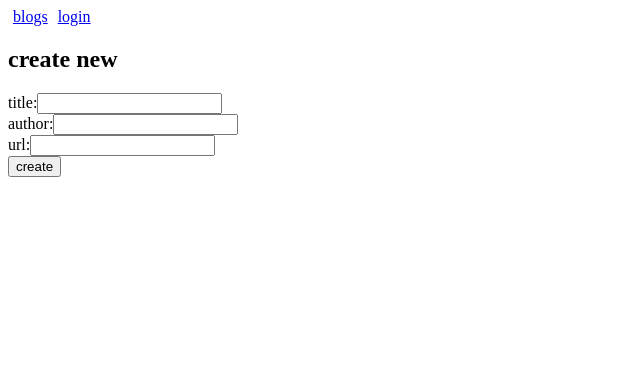
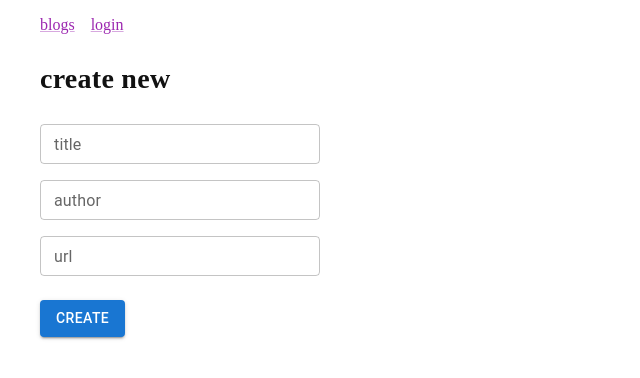
Before and after one commit to Glunomes/Fullstack-open, a React (Vite) app in the folder part5/bloglist-frontend/: page /create in a window 1280 px wide. Shown: the top 378 px of the page, without its empty margins (0-640 px from the left). Built offline with nearby package versions, Linux system fonts and the light colour scheme; no server answers.

Commit message:
5.29 styled blogs step 1

```diff
--- a/part5/bloglist-frontend/package.json
+++ b/part5/bloglist-frontend/package.json
@@ -11,6 +11,9 @@
     "test": "vitest run"
   },
   "dependencies": {
+    "@emotion/react": "^11.14.0",
+    "@emotion/styled": "^11.14.1",
+    "@mui/material": "^9.5.0",
     "axios": "^1.9.0",
     "react": "^19.1.0",
     "react-dom": "^19.1.0",
--- a/part5/bloglist-frontend/src/App.jsx
+++ b/part5/bloglist-frontend/src/App.jsx
@@ -1,15 +1,16 @@
-import { useState, useEffect, useRef } from 'react'
+import { useState, useEffect } from 'react'
+import { Box, Button, Link as MuiLink } from '@mui/material'
+import {
+  Routes, Route, Link as RouterLink, useNavigate
+} from 'react-router-dom'
+
 import blogService from './services/blogs'
 import loginService from './services/login'
 import Message from './components/Message'
 import LoginForm from './components/LoginForm'
 import BlogList from './components/BlogList'
 import BlogForm from './components/BlogForm'
-import Toggable from './components/Togglable'
 import Blog from './components/Blog'
-import {
-  Routes, Route, Link, useNavigate
-} from 'react-router-dom'
 
 const App = () => {
   const [blogs, setBlogs] = useState([])
@@ -112,40 +113,45 @@ const App = () => {
   }
 
   return (
-    <div>
-      <div>
+    <Box sx={{ pt: 1, pl: 4, pr: 4, pb: 4 }}>
       <Message message={message} />
-        <Link style={{ padding: 5 }} to="/">blogs</Link>
-        {user && <Link style={{ padding: 5 }} to='/create'>new blog</Link>}
-        {user && <button style={{ padding: 5 }} onClick={() => LogOut()}>Log Out</button>}
-        {!user &&<Link style={{ padding: 5 }} to="/login">login</Link>}
-      </div>
+
+      <Box sx={{ display: 'flex', alignItems: 'center', gap: 2, mb: 3 }}>
+        <MuiLink component={RouterLink} to="/" underline="always" color="secondary">
+          blogs
+        </MuiLink>
+        {user && (
+          <MuiLink component={RouterLink} to="/create" underline="always" color="secondary">
+            new blog
+          </MuiLink>
+        )}
+        {!user && (
+          <MuiLink component={RouterLink} to="/login" underline="always" color="secondary">
+            login
+          </MuiLink>
+        )}
+        {user && (
+          <Button size="small" variant="outlined" onClick={LogOut}>
+            Log Out
+          </Button>
+        )}
+      </Box>
+
       <Routes>
-        <Route path="/" element={<BlogList
-          blogs={blogs}
-          addLike={addLike}
-          deleteBlog={deleteBlog}
-          user={user} />} />
-        <Route path="/login" element={<LoginForm
-          handleLogin={handleLogin}
-          setUsername={setUsername}
-          username={username}
-          setPassword={setPassword}
-          password={password} />} />
-        <Route path='/blogs/:id' element={<Blog
+        <Route
+          path="/"
+          element={
+            <BlogList
               blogs={blogs}
               addLike={addLike}
               deleteBlog={deleteBlog}
               user={user}
-        />} />
-        <Route path='/create' element={<BlogForm
-          createBlog={createBlog}
-        />} />
-      </Routes>
-    </div>
-    /*<div>
-      <Message message={message} />
-      {!user && (
+            />
+          }
+        />
+        <Route
+          path="/login"
+          element={
             <LoginForm
               handleLogin={handleLogin}
               setUsername={setUsername}
@@ -153,22 +159,25 @@ const App = () => {
               setPassword={setPassword}
               password={password}
             />
-      )}
-
-      {user && (
-        <div>
-          <p>{user.name} logged in</p>
-          <button onClick={() => LogOut()}>Log Out</button>
-          {blogForm()}
-          <BlogList
+          }
+        />
+        <Route
+          path="/blogs/:id"
+          element={
+            <Blog
               blogs={blogs}
               addLike={addLike}
               deleteBlog={deleteBlog}
               user={user}
             />
-        </div>
-      )}
-    </div>*/
+          }
+        />
+        <Route
+          path="/create"
+          element={<BlogForm createBlog={createBlog} />}
+        />
+      </Routes>
+    </Box>
   )
 }
 
--- a/part5/bloglist-frontend/src/components/BlogForm.jsx
+++ b/part5/bloglist-frontend/src/components/BlogForm.jsx
@@ -1,4 +1,5 @@
 import { useState } from 'react'
+import { Box, Button, TextField, Typography } from '@mui/material'
 
 const BlogForm = ({ createBlog }) => {
   const [title, setTitle] = useState('')
@@ -20,40 +21,61 @@ const BlogForm = ({ createBlog }) => {
   }
 
   return (
-    <form onSubmit={addBlog}>
-      <h2>create new</h2>
-      <div>
-        <label>
-          title:
-          <input
-            type="text"
+    <Box>
+      <Typography
+        component="h2"
+        sx={{
+          fontFamily: 'serif',
+          fontSize: '1.75rem',
+          fontWeight: 700,
+          color: '#111',
+          mb: 3,
+        }}
+      >
+        create new
+      </Typography>
+
+      <Box
+        component="form"
+        onSubmit={addBlog}
+        sx={{
+          display: 'flex',
+          flexDirection: 'column',
+          width: 280,
+          gap: 2,
+        }}
+      >
+        <TextField
+          id="title"
+          label="title"
+          size="small"
           value={title}
           onChange={({ target }) => setTitle(target.value)}
         />
-        </label>
-      </div>
-      <div>
-        <label>
-          author:
-          <input
-            type="text"
+
+        <TextField
+          id="author"
+          label="author"
+          size="small"
           value={author}
           onChange={({ target }) => setAuthor(target.value)}
         />
-        </label>
-      </div>
-      <div>
-        <label>
-          url:
-          <input
-            type="text"
+
+        <TextField
+          id="url"
+          label="url"
+          size="small"
           value={url}
           onChange={({ target }) => setUrl(target.value)}
         />
-        </label>
-      </div>
-      <button type="submit">create</button>
-    </form>
+
+        <Box sx={{ mt: 1 }}>
+          <Button type="submit" variant="contained" color="primary">
+            CREATE
+          </Button>
+        </Box>
+      </Box>
+    </Box>
   )
 }
 
--- a/part5/bloglist-frontend/src/components/LoginForm.jsx
+++ b/part5/bloglist-frontend/src/components/LoginForm.jsx
@@ -1,3 +1,5 @@
+import { Box, Button, TextField, Typography } from '@mui/material'
+
 const LoginForm = ({
   handleLogin,
   setUsername,
@@ -6,30 +8,59 @@ const LoginForm = ({
   password,
 }) => {
   return (
-    <form onSubmit={handleLogin}>
-      <h2>log in to application</h2>
-      <div>
-        <label>
-          username
-          <input
-            type="text"
+    <Box>
+      <Typography
+        component="h2"
+        sx={{
+          fontFamily: 'serif',
+          fontSize: '1.75rem',
+          fontWeight: 700,
+          color: '#111',
+          mb: 3,
+        }}
+      >
+        Log in to application
+      </Typography>
+
+      <Box
+        component="form"
+        onSubmit={handleLogin}
+        sx={{
+          display: 'flex',
+          flexDirection: 'column',
+          width: 250,
+          gap: 2,
+        }}
+      >
+        <TextField
+          id="username"
+          label="username"
+          variant="standard"
           value={username}
           onChange={({ target }) => setUsername(target.value)}
         />
-        </label>
-      </div>
-      <div>
-        <label>
-          password
-          <input
-            type="text"
+
+        <TextField
+          id="password"
+          label="password"
+          type="password"
+          variant="standard"
           value={password}
           onChange={({ target }) => setPassword(target.value)}
         />
-        </label>
-      </div>
-      <button type="submit">login</button>
-    </form>
+
+        <Box sx={{ mt: 1 }}>
+          <Button
+            type="submit"
+            variant="contained"
+            color="primary"
+            size="medium"
+          >
+            LOGIN
+          </Button>
+        </Box>
+      </Box>
+    </Box>
   )
 }
 
```
Also changed, not shown: 1 other file (tests, documents, lock files or other folders). Lines whose indentation alone changed are shown as unchanged.
